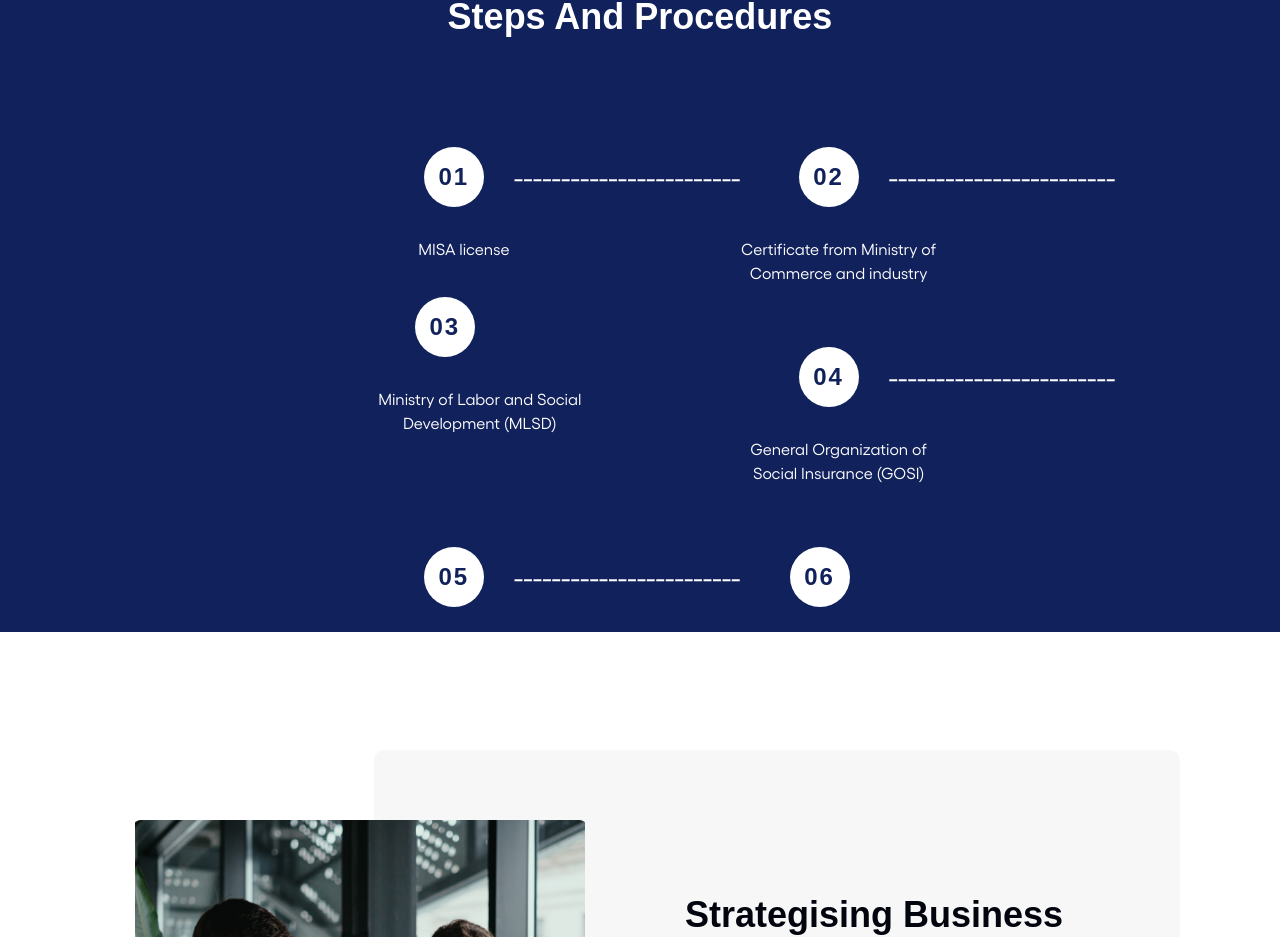
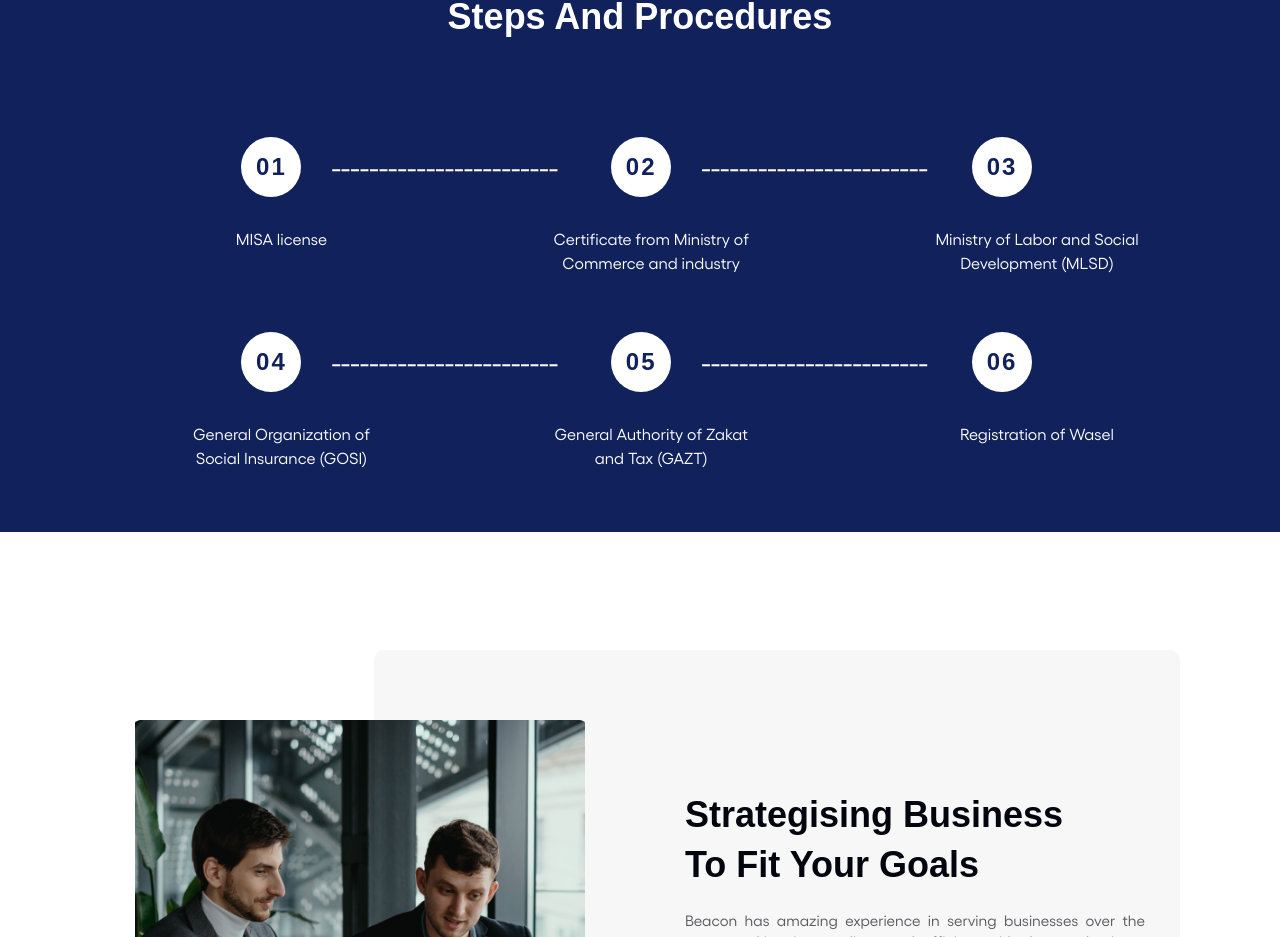
Before and after one commit to lazim-mv/BeaconKSA, a Next.js app: page /pages/Services in a window 1280 px wide. Shown: the part 2057-2994 px from the top of the page. Built offline with nearby package versions, Linux system fonts and the light colour scheme; a web font is replaced by a local one.

Commit message:
v1.0.20 serviceCardContainer

```diff
--- a/src/app/globals.css
+++ b/src/app/globals.css
@@ -1838,6 +1838,7 @@
   gap: 60px;
   padding: 80px 100px;
   background-color: #11215B;
+  height: 620px;
 }
 
 .proceduresCardContainerWrapper{
@@ -1852,7 +1853,7 @@
   align-items: center;
   justify-content: center;
   flex-wrap: wrap;
-  gap: 40px;
+  gap: 35px;
   width: 100%;
   position: absolute;
   top: 10%;
```
